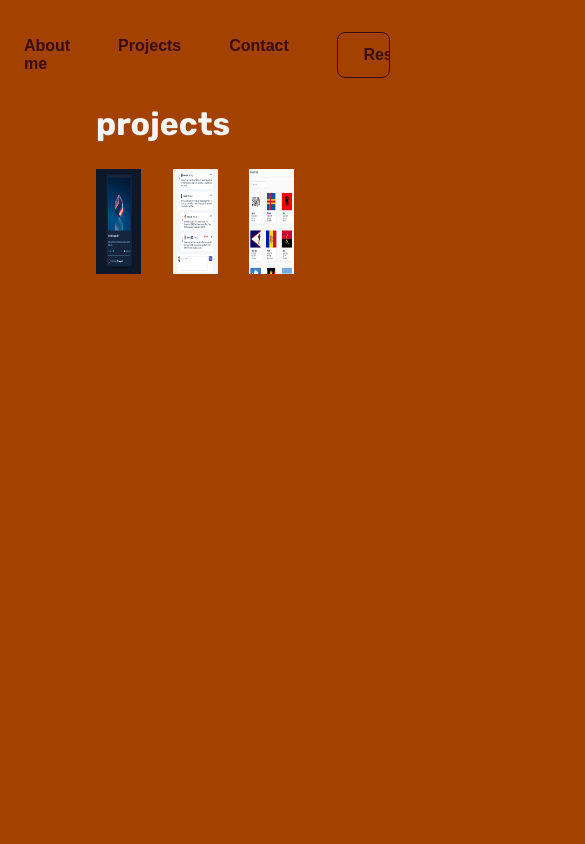
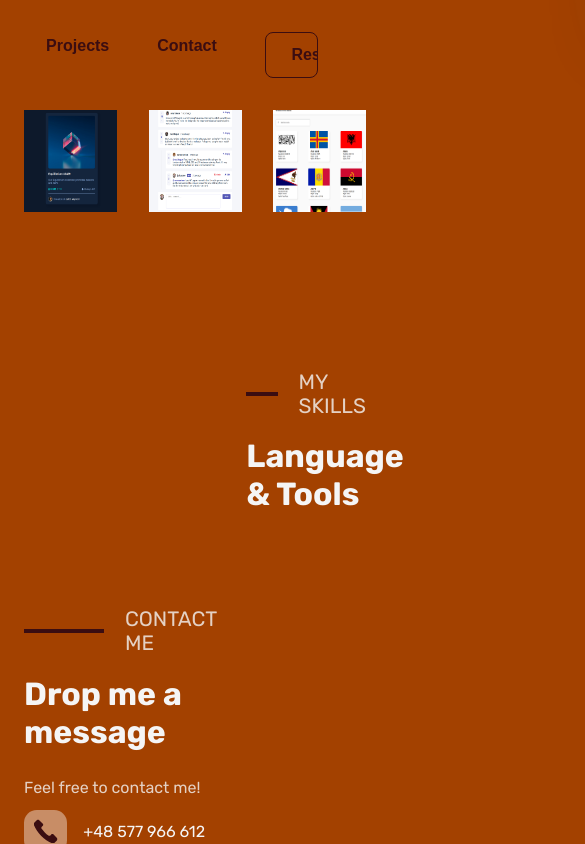
Before and after one commit to slothmast3r/personal-page-new, a Vue app: page / in a window 390 px wide. Both pictures are taken after a click on the link "Projects". Shown: the part 532-1376 px from the top of the page, 585 px wide, since content can reach past the window. Built offline with nearby package versions, Linux system fonts and the light colour scheme.

Commit message:
mobile xd

```diff
--- a/src/App.vue
+++ b/src/App.vue
@@ -119,4 +119,11 @@ body{
     -webkit-text-fill-color: transparent;
   }
 }
+@media (max-width: 1300px) {
+  .main-wrapper{
+    width: 100%;
+    box-sizing: border-box;
+    padding: 9rem 1.5rem 2rem 1.5rem;
+  }
+}
 </style>
--- a/src/views/Home.vue
+++ b/src/views/Home.vue
@@ -94,7 +94,7 @@ export default {
   align-items: center;
   justify-content: space-between;
   .skills-image{
-    width: 40em;
+    width: 45%;
   }
 }
 .left-paragraph{
```
